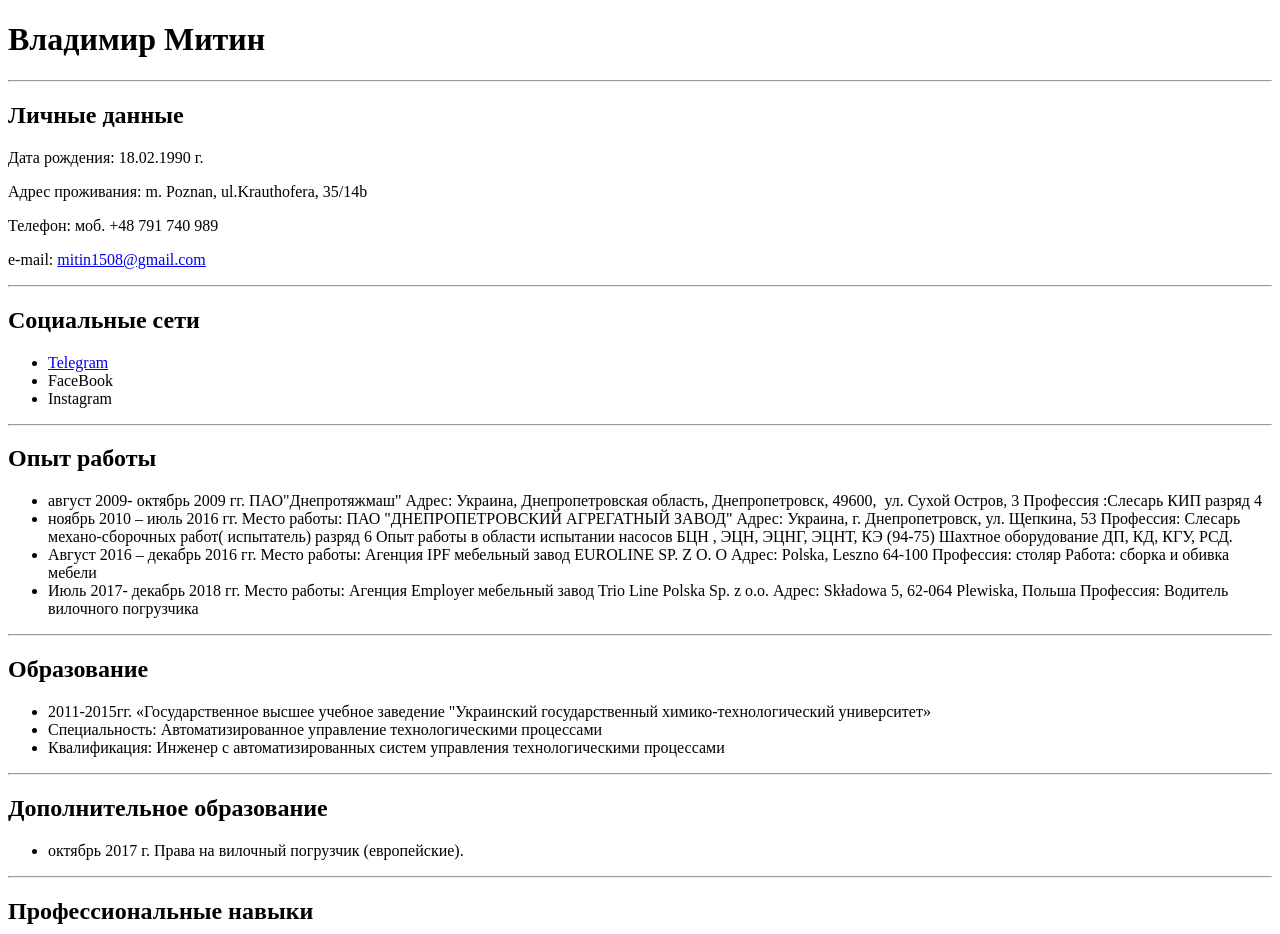
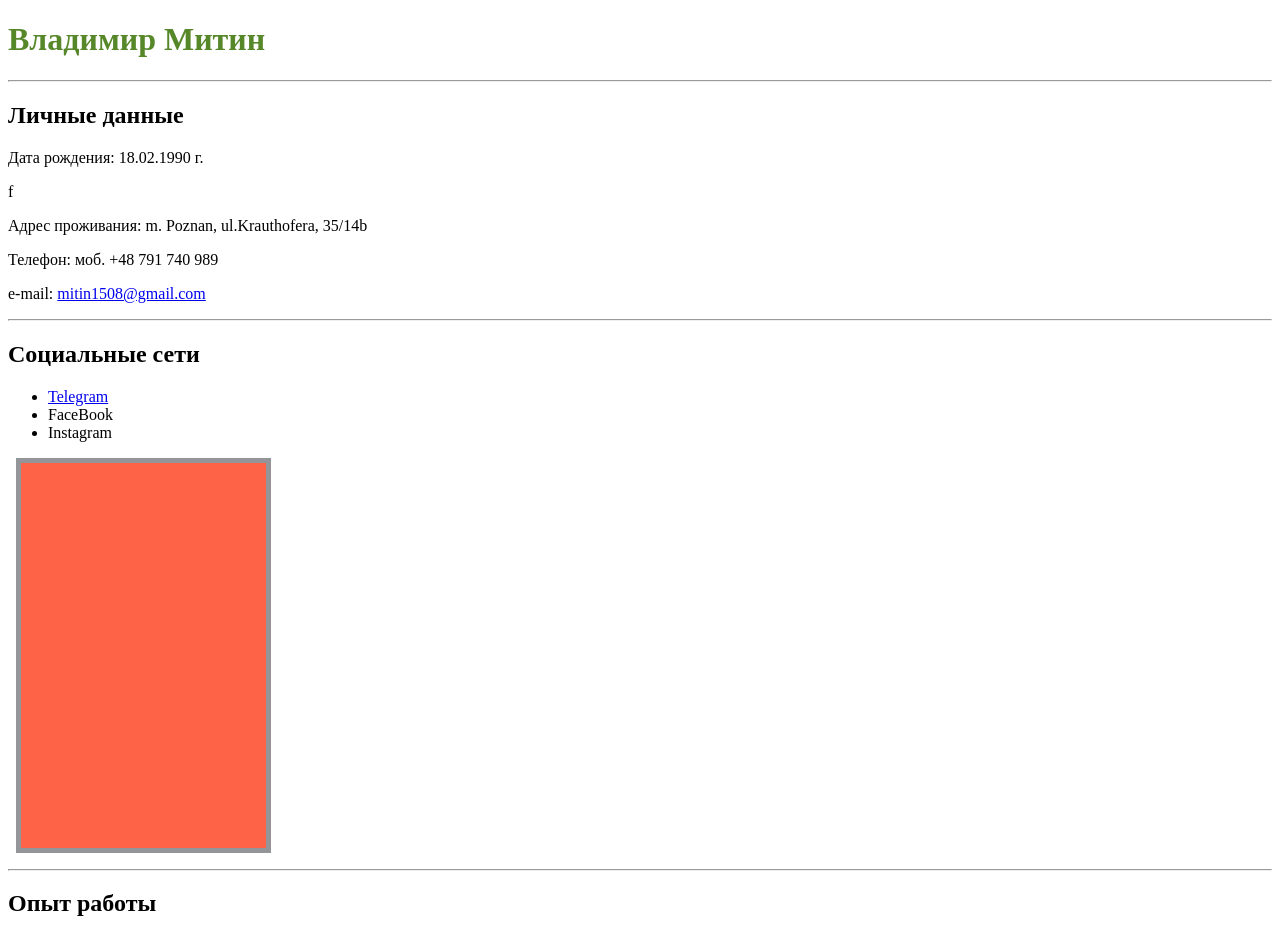
Before and after one commit to VladMit1/my-portfolio, a plain HTML site: page index.html in a window 1280 px wide. Shown: the top 934 px of the page. Drawn offline with Linux system fonts and the light colour scheme.

Commit message:
Dzien 3 zadanie domowe

```diff
--- a/css/style.css
+++ b/css/style.css
@@ -0,0 +1,13 @@
+h1{
+    color: #568729;
+}
+div{
+    height: 395px;
+    width: 255px;
+    background: tomato;
+    font-weight: bold;
+    padding: 28px 12px;
+    border: 5px solid #949599;
+    margin: 16px 8px;
+    box-sizing: border-box;
+}
--- a/index.html
+++ b/index.html
@@ -3,13 +3,14 @@
 <head>
     <meta charset="UTF-8">
     <title>CV Volodymyr Mitin</title>
+    <link rel="stylesheet" href="css/style.css">
 </head>
 <body>
 <h1>Владимир Митин</h1>
 <hr>
 <h2>Личные данные</h2>
 
-<p>Дата рождения: 18.02.1990 г.</p>
+<p>Дата рождения: 18.02.1990 г.</p>f
 <p>Адрес проживания:  m. Poznan, ul.Krauthofera, 35/14b </p>
 <p>Телефон: моб. +48 791 740 989</p>
 <p>e-mail: <a href="https://mail.google.com/mail/u/0/#starred">mitin1508@gmail.com</a></p>
@@ -20,6 +21,7 @@
     <li><a href=""></a>FaceBook</li>
     <li><a href=""></a>Instagram</li>
 </ul>
+<div></div>
 <hr>
 <h2>Опыт работы</h2>
 <ul>
```
